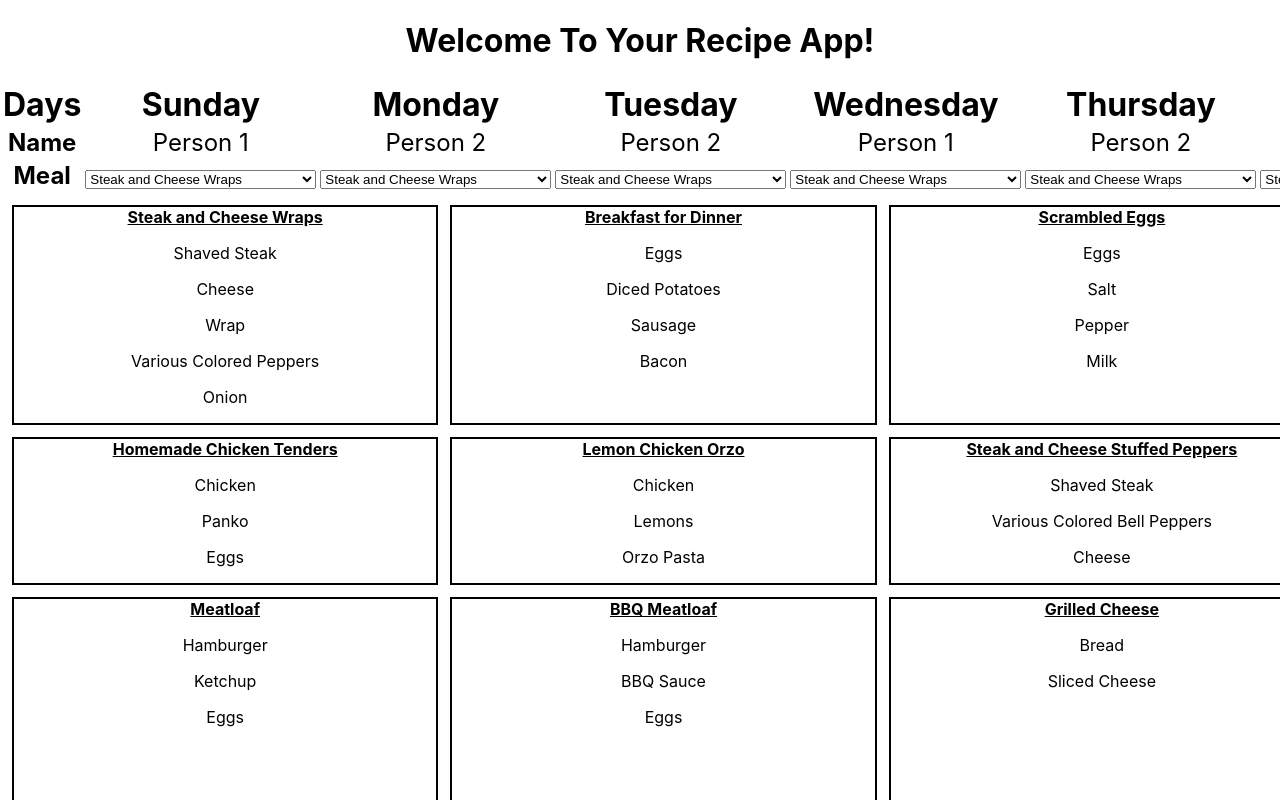
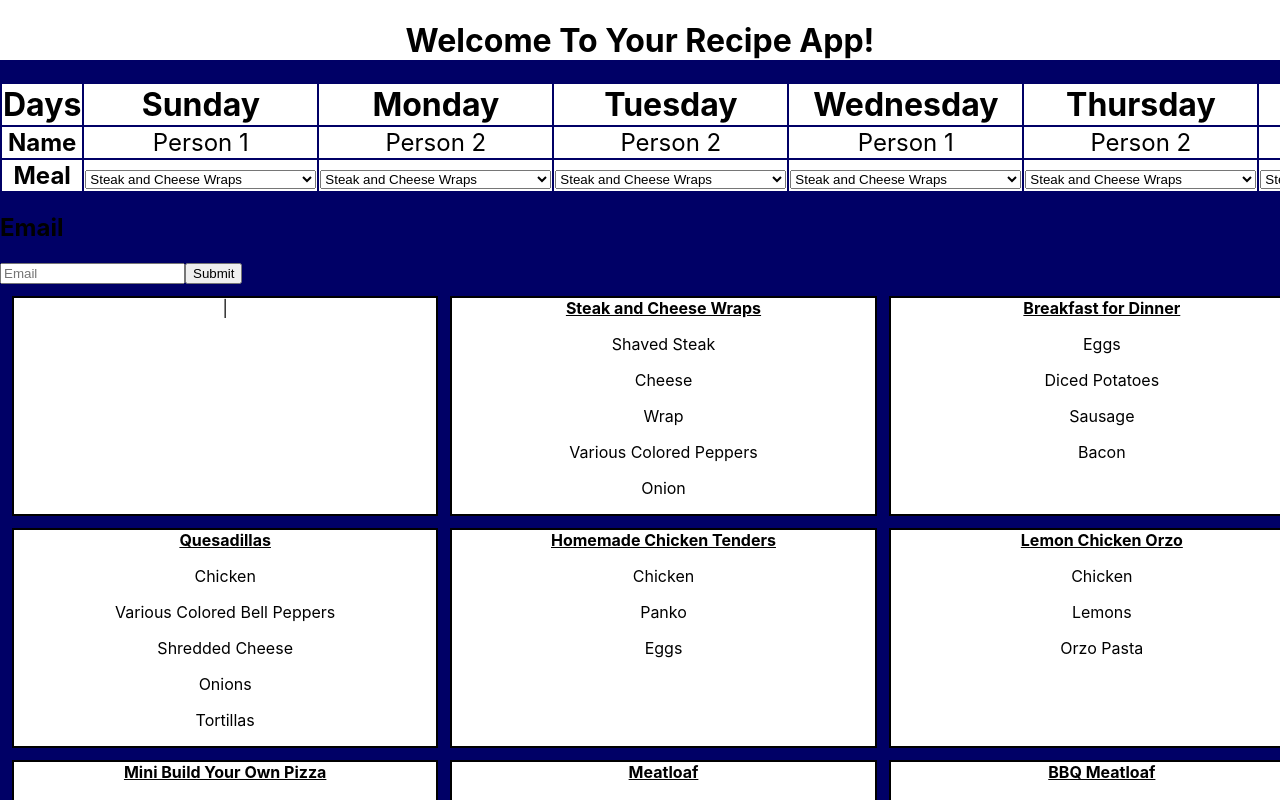
Before and after one commit to Mattmberg/react-recipe-app, a React (Create React App) app in the folder react-recipe-app/: page / in a window 1280 px wide. Shown: the top 800 px of the page. Built offline with nearby package versions, Linux system fonts and the light colour scheme; the HTML template or start-up script is replaced by a standard one.

Commit message:
Updating to test emails

```diff
--- a/react-recipe-app/src/App.css
+++ b/react-recipe-app/src/App.css
@@ -1,5 +1,6 @@
 .App {
   text-align: center;
+  background-color: #000066;
 }
 
 .App-header {
@@ -30,6 +31,11 @@
   border-style: solid;
   border-width: 2px;
   text-align: center;
+  background-color: white;
+}
+
+header {
+  background-color: white;
 }
 
 main {
@@ -40,9 +46,11 @@ main {
 th {
   font-size: 32px;
   text-align: center;
+  background-color: white;
 }
 
 td {
   font-size: 24px;
   text-align: center;
+  background-color: white;
 }
--- a/react-recipe-app/src/components/container.jsx
+++ b/react-recipe-app/src/components/container.jsx
@@ -28,8 +28,8 @@ export const Container = () => {
     });
 
     const [toSend, setToSend] = useState({
-        from_name: '',
-        to_name: 'Matthew Bergeron Jr.',
+        from_name: 'Recipe App',
+        to_name: '',
         message: mealList,
         reply_to: '',
       });
@@ -48,7 +48,7 @@ export const Container = () => {
             setToSend({
             from_name: 'Recipe App',
             to_name: '',
-            message: '',
+            message: mealList,
             reply_to: '',
             })
         })
@@ -57,10 +57,15 @@ export const Container = () => {
         });
     };
 
+    const handleEmailChange = (e) => {
+        setToSend({ ...toSend, [e.target.name]: e.target.value})
+    };
+
     return (
         <>
             <Header/>
             <main className ="">
+                <form onSubmit={onSubmit}>
                     <table>
                         <tr>
                             <th><b>Days</b></th>
@@ -155,7 +160,14 @@ export const Container = () => {
                             </td>
                         </tr>
                     </table>
+                    <div>
+                        <h2>Email</h2>
+                        <input placeholder="Email" type="text" name="to_name" value={toSend.to_name} onChange={handleEmailChange} required/>
+                        <button className="" type="submit">Submit</button>
+                    </div>
+                </form>
                 <div className="grid-container">
+                    <div className="recipe-card">{toSend.to_name}|{toSend.message.map(meal => {return <div key={meal.id}>{meal.name}</div>})}</div>
                     {recipeData.map(recipe => {
                         return <RecipeCard key={recipe.id} {...recipe} />;
                     })}
```
Also changed, not shown: 1 other file (tests, documents, lock files or other folders). Lines whose indentation alone changed are shown as unchanged.
